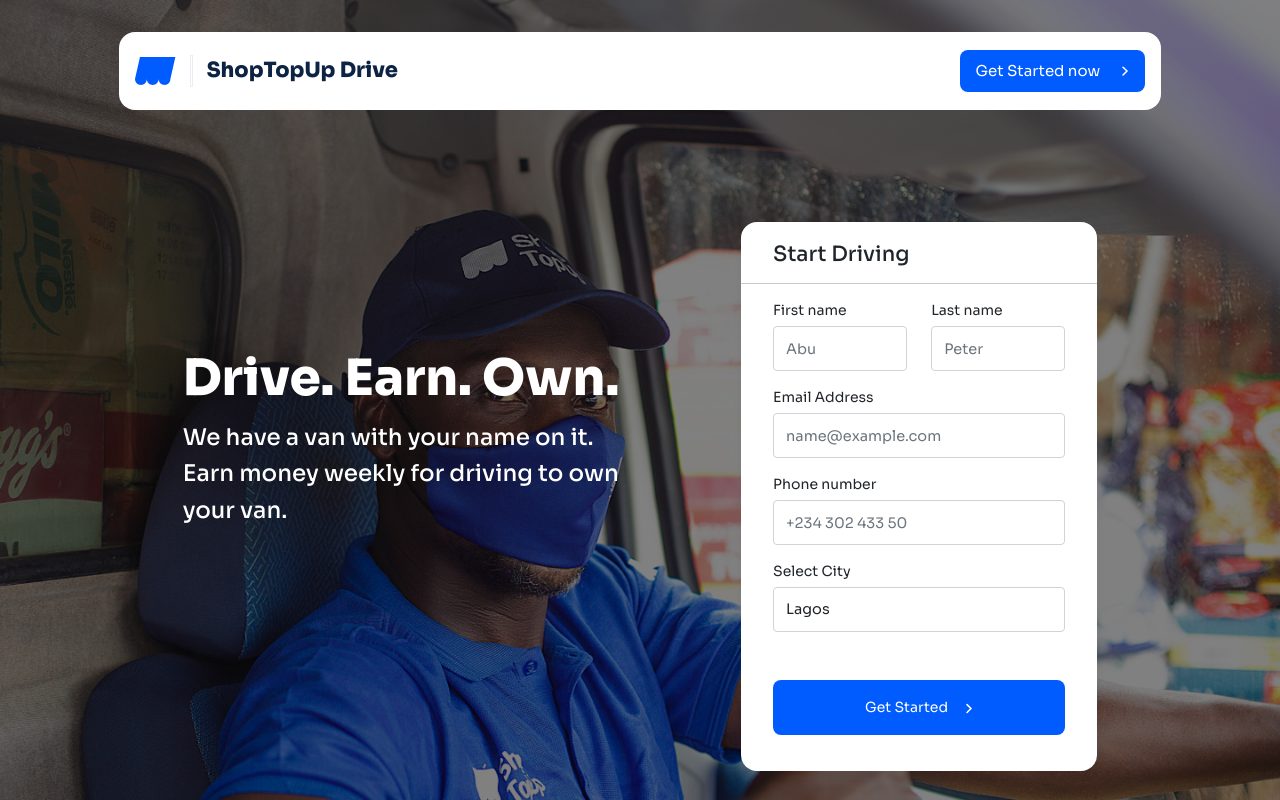
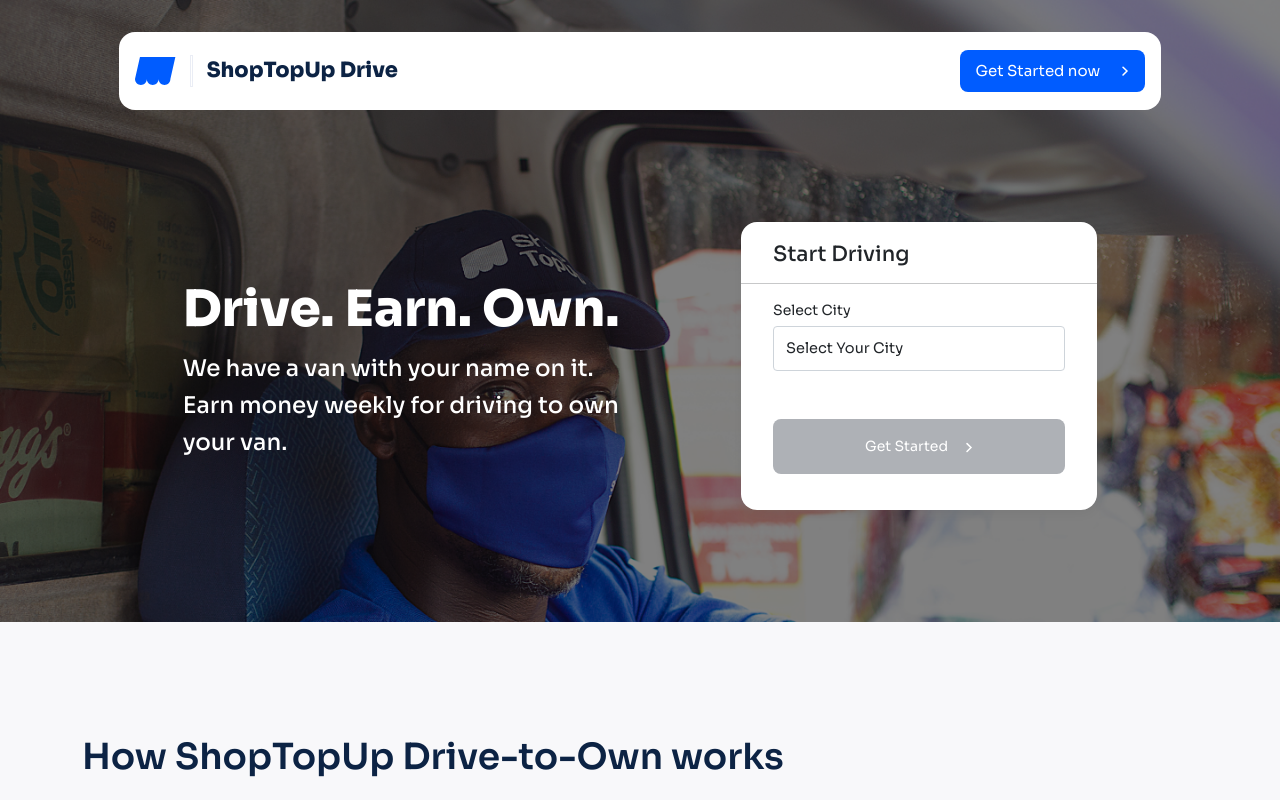
Before and after one commit to chevck/stu-uber, a React (Create React App) app: page / in a window 1280 px wide. Shown: the top 800 px of the page. Built offline with nearby package versions, Linux system fonts and the light colour scheme.

Commit message:
made the form a typeform

```diff
--- a/src/App.js
+++ b/src/App.js
@@ -1,4 +1,4 @@
-import React from "react";
+import React, { useState } from "react";
 import "./style.scss";
 import Logo from "./assets/svgs/Logo-drive.svg";
 import ForwardIcon from "./assets/svgs/Navigate-forward.svg";
@@ -18,6 +18,7 @@
 import { CarType } from "./car";
 
 function App() {
+  const [country, setCountry] = useState("");
   return (
     <div className="stu-drive">
       <div className="container-fluid stu-drive_top-section">
@@ -45,12 +46,16 @@
                     </h5>
                   </div>
                 </div>
-                <div className="col-md-6 col-12">
+                <div className="col-md-6 col-12" id="registerform">
                   <div className="stu-drive_top-section_body_right">
                     <h4>Start Driving</h4>
                     <hr />
-                    <form className="stu-drive_top-section_body_right-form">
-                      <div className="row">
+                    <form
+                      className="stu-drive_top-section_body_right-form"
+                      action={`https://tradedepot.typeform.com/to/pNmmaFtq#country=${country}`}
+                      target="_blank"
+                    >
+                      {/* <div className="row">
                         <div className="col-6">
                           <label for="firstName">First name</label>
                           <input
@@ -93,7 +98,7 @@
                             placeholder="+234 302 433 50"
                           />
                         </div>
-                      </div>
+                      </div> */}
                       <div className="row">
                         <div className="col-12">
                           <label for="city" name="city">
@@ -104,22 +109,28 @@
                             type="select"
                             className="form-control"
                             placeholder="name@example.com"
+                            onChange={({ target: { value } }) =>
+                              setCountry(value)
+                            }
                           >
-                            <option value="lagos">Lagos</option>
-                            <option value="ibadan">Ibadan</option>
-                            <option value="abuja">Abuja</option>
-                            <option value="ilorin">Ilorin</option>
-                            <option value="kano">Kano</option>
-                            <option value="port harcourt">Port Harcourt</option>
-                            <option value="calabar">Calabar</option>
-                            <option value="jos">Jos</option>
+                            <option disabled selected>
+                              Select Your City
+                            </option>
+                            <option value="Lagos">Lagos</option>
+                            <option value="Ibadan">Ibadan</option>
+                            <option value="Abuja">Abuja</option>
+                            <option value="Ilorin">Ilorin</option>
+                            <option value="Kano">Kano</option>
+                            <option value="Port Harcourt">Port Harcourt</option>
+                            <option value="Calabar">Calabar</option>
+                            <option value="Jos">Jos</option>
                           </select>
                         </div>
-                        <div className="col-6"></div>
                       </div>
                       <button
                         type="submit"
                         className="stu-drive_top-section_body_right_form-button"
+                        disabled={!country}
                       >
                         Get Started <img src={ForwardIcon} alt="forward-icon" />
                       </button>
@@ -290,7 +301,7 @@
           We have a van with your name on it. Earn money weekly for driving to
           own your van.
         </p>
-        <a href="/" className="stu-drive_section-five_button">
+        <a href="#registerform" className="stu-drive_section-five_button">
           Get Started <img src={ForwardIcon} alt="forward-icon" />
         </a>
       </div>
--- a/src/style.scss
+++ b/src/style.scss
@@ -85,7 +85,7 @@
       &_left {
         color: #fff;
         position: absolute;
-        top: 50%;
+        top: 60%;
         transform: translate(0, -50%);
         width: 42%;
 
@@ -171,6 +171,10 @@
 
           img {
             margin-left: 15px;
+          }
+
+          &:disabled {
+            background-color: #aeb1b6;
           }
         }
       }
```
